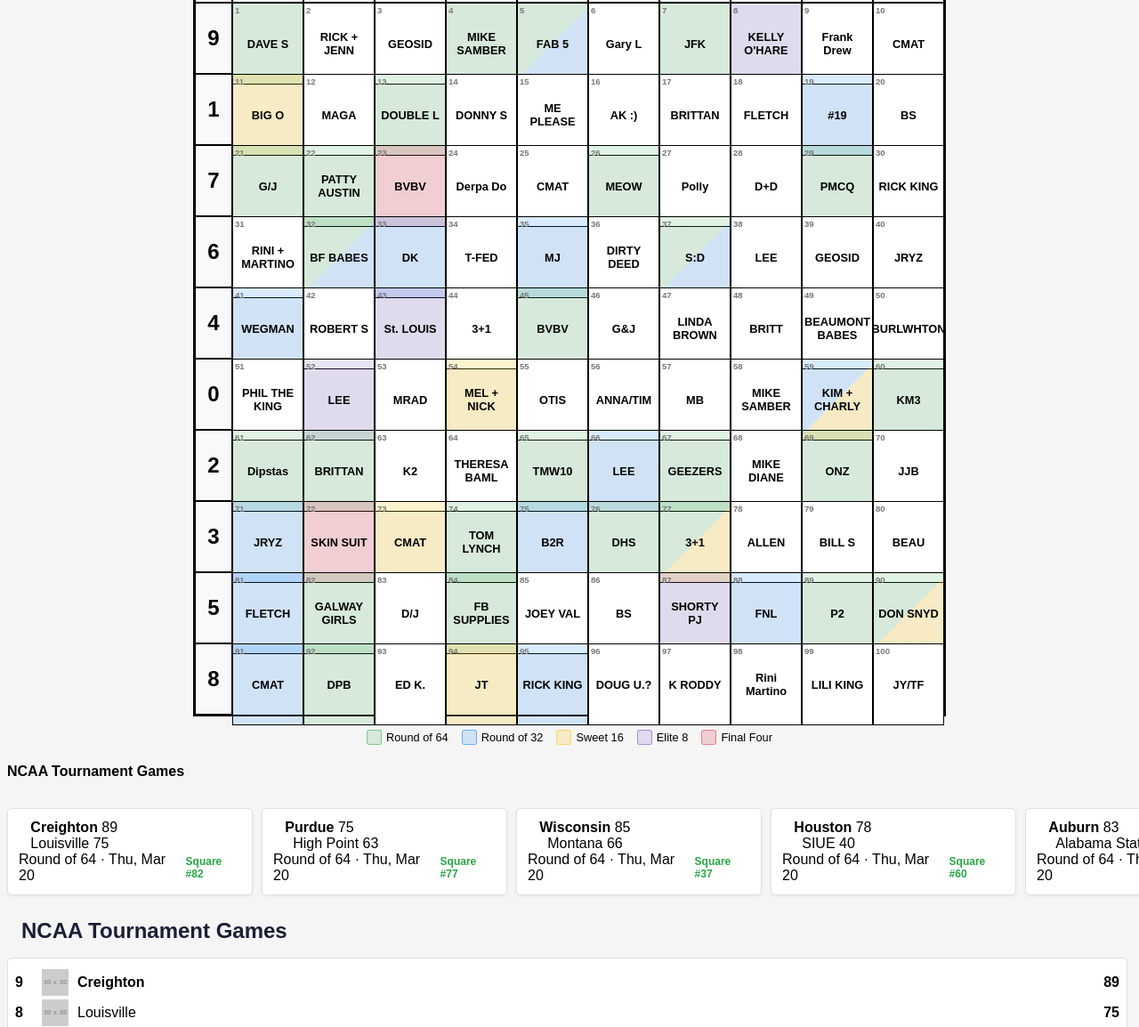
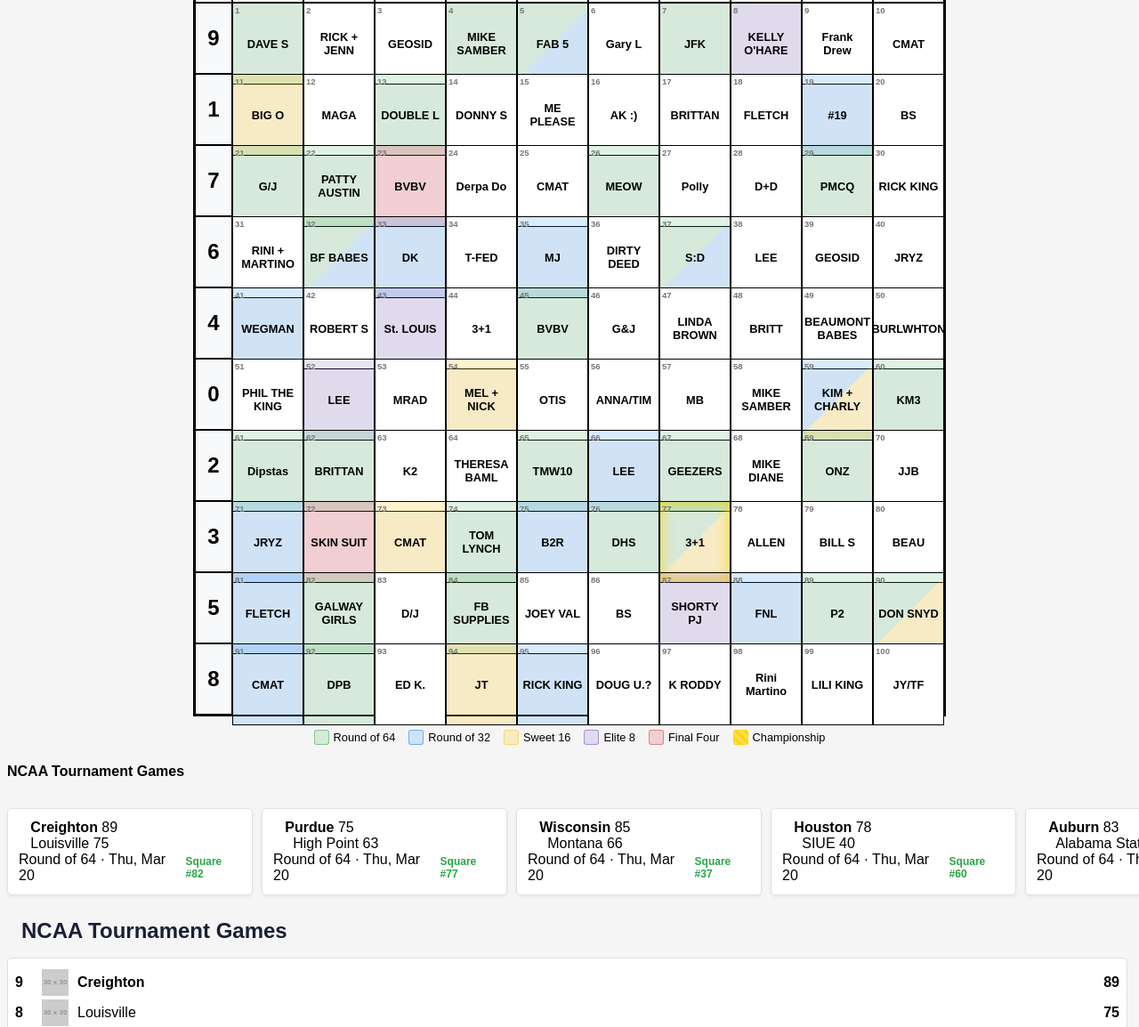
Before and after one commit to ragnaroark/ncaa-tournament-square-board, a plain HTML site: page index.html in a window 1280 px wide. Shown: the part 167-1321 px from the top of the page at 89% size. Drawn offline with Linux system fonts and the light colour scheme; placeholder pictures from the web are drawn by us.

Commit message:
championship

```diff
--- a/index.html
+++ b/index.html
@@ -40,6 +40,10 @@
                             <label class="nav-item">
                                 <input type="radio" name="board-filter" value="5" class="nav-input">
                                 <span class="nav-link">Final Four</span>
+                            </label>
+                            <label class="nav-item">
+                                <input type="radio" name="board-filter" value="6" class="nav-input">
+                                <span class="nav-link">Championship</span>
                             </label>
                         </div>
                     </div>
@@ -214,6 +218,10 @@
                                 <span class="legend-indicator legend-round-5"></span>
                                 <span>Final Four</span>
                             </div>
+                            <div class="legend-item">
+                                <span class="legend-indicator legend-round-6"></span>
+                                <span>Championship</span>
+                            </div>
                         </div>
 
                         <!-- Mobile-friendly horizontal games section (shown on smaller screens) -->
--- a/script.js
+++ b/script.js
@@ -1220,12 +1220,14 @@ document.addEventListener('DOMContentLoaded', function() {
             winner: {
                 seed: 1,
                 name: "Florida",
-                score: 79
+                score: 79,
+                logo: "https://placehold.co/30x30/blue/orange?text=FLA"
             },
             loser: {
                 seed: 1,
                 name: "Auburn",
-                score: 73
+                score: 73,
+                logo: "https://placehold.co/30x30/blue/white?text=AUB"
             },
             videoTimestamp: "10:46"
         },
@@ -1238,14 +1240,37 @@ document.addEventListener('DOMContentLoaded', function() {
             winner: {
                 seed: 1,
                 name: "Houston",
-                score: 70
+                score: 70,
+                logo: "https://placehold.co/30x30/red/white?text=HOU"
             },
             loser: {
                 seed: 1,
                 name: "Duke",
-                score: 67
+                score: 67,
+                logo: "https://placehold.co/30x30/blue/white?text=DUKE"
             },
             videoTimestamp: "9:46"
+        },
+        // Championship Game
+        {
+            id: 51,
+            round: 6,
+            name: "Championship",
+            date: "April 8, 2024",
+            day: "monday",
+            winner: {
+                seed: 1,
+                name: "Florida",
+                score: 65,
+                logo: "https://placehold.co/30x30/blue/orange?text=FLA"
+            },
+            loser: {
+                seed: 1,
+                name: "Houston",
+                score: 63,
+                logo: "https://placehold.co/30x30/red/white?text=HOU"
+            },
+            videoTimestamp: "12:32"
         }
     ];
 
@@ -1262,7 +1287,8 @@ document.addEventListener('DOMContentLoaded', function() {
         round2: {},
         round3: {},
         round4: {},
-        round5: {}
+        round5: {},
+        round6: {}
     };
 
     // Add payout structure
@@ -1272,7 +1298,7 @@ document.addEventListener('DOMContentLoaded', function() {
         3: 400,  // Third Round - $400 per win
         4: 800,  // Fourth Round - $800 per win
         5: 1600, // Fifth Round - $1,600 per win
-        6: 4000  // Final Round - $4,000 per win (not used yet)
+        6: 4000  // Championship - $4,000 per win
     };
 
     // Function to calculate total winnings for a square
@@ -1315,7 +1341,7 @@ document.addEventListener('DOMContentLoaded', function() {
             if (winsForRound && winsForRound.length > 0) {
                 cell.classList.add('filtered-in');
                 // Keep only the background color for the selected round
-                cell.classList.remove('round-1-winner', 'round-2-winner', 'round-3-winner', 'round-4-winner', 'round-5-winner');
+                cell.classList.remove('round-1-winner', 'round-2-winner', 'round-3-winner', 'round-4-winner', 'round-5-winner', 'round-6-winner');
                 cell.classList.add(`round-${selectedRound}-winner`);
 
                 // Add multiple-wins class if there are multiple wins in this round
@@ -1325,7 +1351,7 @@ document.addEventListener('DOMContentLoaded', function() {
             } else {
                 cell.classList.add('filtered-out');
                 // Remove all winner classes for filtered out cells
-                cell.classList.remove('round-1-winner', 'round-2-winner', 'round-3-winner', 'round-4-winner', 'round-5-winner');
+                cell.classList.remove('round-1-winner', 'round-2-winner', 'round-3-winner', 'round-4-winner', 'round-5-winner', 'round-6-winner');
             }
         });
     }
@@ -1403,7 +1429,7 @@ document.addEventListener('DOMContentLoaded', function() {
 
         // Remove existing winner classes
         cells.forEach(cell => {
-            cell.classList.remove('round-1-winner', 'round-2-winner', 'round-3-winner', 'round-4-winner', 'round-5-winner');
+            cell.classList.remove('round-1-winner', 'round-2-winner', 'round-3-winner', 'round-4-winner', 'round-5-winner', 'round-6-winner');
         });
 
         // Process all games to identify winning squares for each round
@@ -1438,7 +1464,8 @@ document.addEventListener('DOMContentLoaded', function() {
             round2: "Round of 32",
             round3: "Sweet 16",
             round4: "Elite 8",
-            round5: "Final Four"
+            round5: "Final Four",
+            round6: "Championship"
         };
 
         // Collect all wins across all rounds
--- a/styles.css
+++ b/styles.css
@@ -18,6 +18,7 @@
     --round-3-color: rgba(255, 193, 7, 0.2); /* Light yellow */
     --round-4-color: rgba(111, 66, 193, 0.15); /* Light purple */
     --round-5-color: rgba(220, 53, 69, 0.2); /* Light red/maroon - changed from teal */
+    --round-6-color: gold; /* Championship - gold */
 }
 
 body {
@@ -157,6 +158,32 @@ body {
 }
 .round-5-winner.multiple-wins {
     background-color: rgba(220, 53, 69, 0.4); /* Darker red/maroon - changed from teal */
+}
+
+/* Championship styles - special styling to make it stand out */
+.round-6-winner {
+    background-color: var(--round-6-color);
+    background-image: linear-gradient(45deg, var(--round-6-color) 25%, #ffde59 25%, #ffde59 50%, var(--round-6-color) 50%, var(--round-6-color) 75%, #ffde59 75%, #ffde59 100%);
+    background-size: 10px 10px;
+    box-shadow: inset 0 0 10px rgba(255, 215, 0, 0.6);
+    animation: championship-glow 2s infinite alternate;
+}
+
+@keyframes championship-glow {
+    from {
+        box-shadow: inset 0 0 10px rgba(255, 215, 0, 0.6);
+    }
+    to {
+        box-shadow: inset 0 0 18px rgba(255, 215, 0, 0.9);
+    }
+}
+
+/* Legend for championship styling */
+.legend-round-6 {
+    background-color: var(--round-6-color);
+    background-image: linear-gradient(45deg, var(--round-6-color) 25%, #ffde59 25%, #ffde59 50%, var(--round-6-color) 50%, var(--round-6-color) 75%, #ffde59 75%, #ffde59 100%);
+    background-size: 10px 10px;
+    border: 1px solid rgba(255, 215, 0, 0.7);
 }
 
 /* Split color styles for multiple round wins in "All Rounds" view */
```
